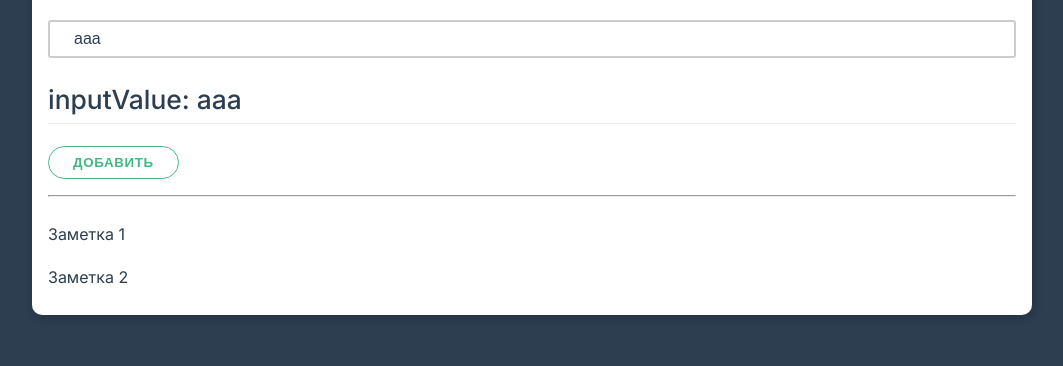
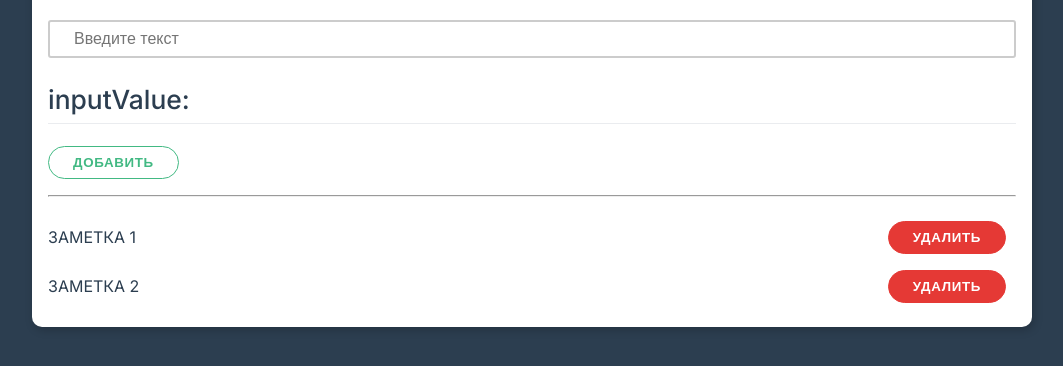
Before and after one commit to dronnikovalex/vue-basics, a website: page vue_basics/index.html in a window 1280 px wide. Shown: the part 102-468 px from the top of the page, without its empty margins (108-1171 px from the left). Drawn offline with nearby package versions, Linux system fonts and the light colour scheme.

Commit message:
deleteNote and toUppercase features #done

```diff
--- a/vue_basics/index.html
+++ b/vue_basics/index.html
@@ -17,6 +17,7 @@
                 v-bind:placeholder="myPlaceholder"
                 v-bind:value="inputValue"
                 v-on:input="inputChangeHandler"
+                v-on:keypress.enter="addNewNote"
           >
         </div>
         <h2>inputValue: {{ inputValue }}</h2>
@@ -24,11 +25,14 @@
 
         <hr>
 
-        <ul class="list">
-          <li class="list-item" v-for="note of notes">
-            {{ note }}
+        <ul class="list" v-if="notes.length !== 0">
+          <li class="list-item" v-for="(note, idx) of notes">
+            {{ toUppercase(note) }}
+            <button class="btn danger" v-on:click="deleteNote(idx)">Удалить</button>
           </li>
         </ul>
+
+        <p v-else>Заметок пока нет</p>
 
     </div>
   </div>
--- a/vue_basics/index.js
+++ b/vue_basics/index.js
@@ -3,16 +3,27 @@ const App = {
     return {
       title: 'Список заметок',
       myPlaceholder: 'Введите текст',
-      inputValue: 'aaa',
+      inputValue: '',
       notes: ['Заметка 1', 'Заметка 2']
     }
   },
   methods: {
     inputChangeHandler(event) {
       this.inputValue = event.target.value
+      console.log(event.target.value)
     },
     addNewNote() {
-      this.notes.push(this.inputValue)
+      if (this.inputValue !== '') {
+        this.notes.push(this.inputValue)
+        this.inputValue = ''
+      }
+    },
+    toUppercase(item) {
+      return item.toUpperCase()
+    },
+    deleteNote(idx) {
+      console.log(idx)
+      this.notes = this.notes.filter((_, i) => i !== idx)
     }
   }
 }
```
Also changed, not shown: 1 other file.
